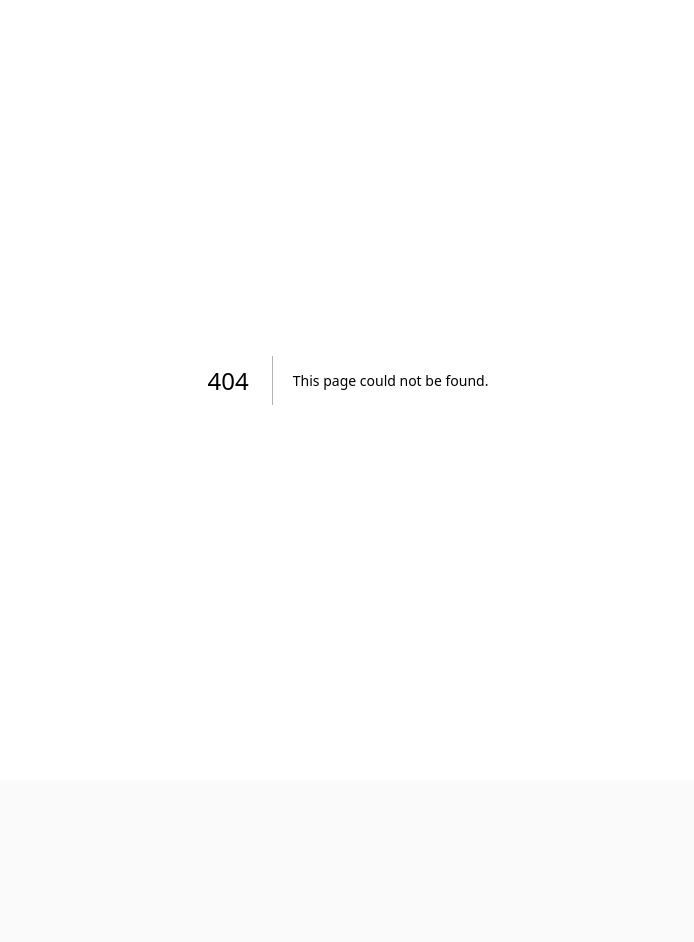
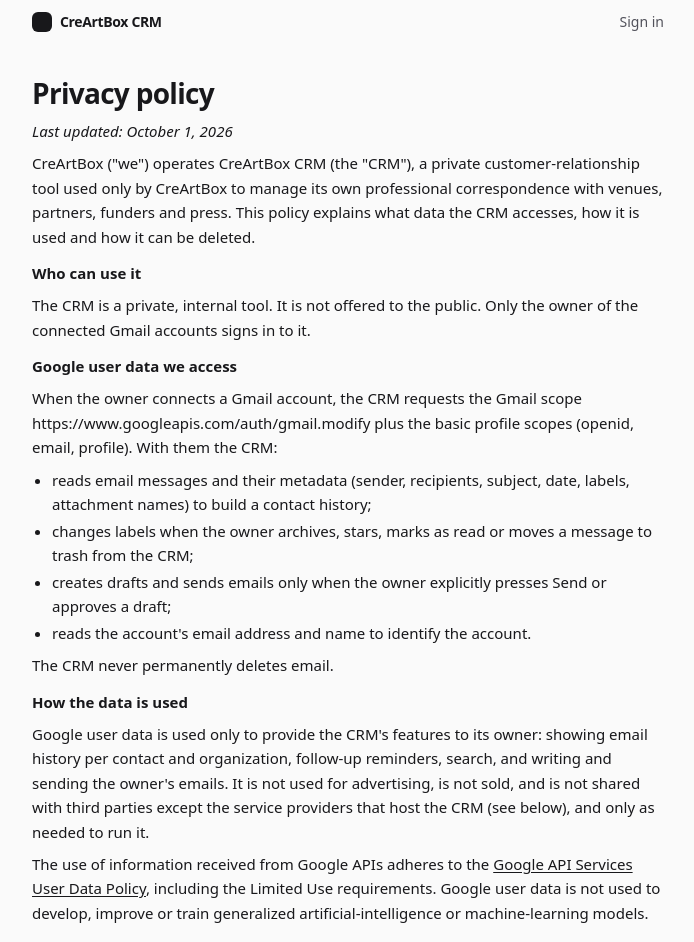
Before and after one commit to gaawi/crm, a Next.js app: page /privacy in a window 1280 px wide. Before the commit this address had no page. Shown: the part 20-962 px from the top of the page, without its empty margins (292-986 px from the left). Before the commit the page ends 800 px from the top, so only its background shows below. Built offline with nearby package versions, Linux system fonts and the light colour scheme.

Commit message:
Public About and Privacy pages served by the app (for Google's OAuth consent screen)
Co-Authored-By: Claude Opus 5.5 <noreply@anthropic.com>
Claude-Session: https://claude.ai/code/session_01W5x7KvPhwiNC2Nw7uB2TWH

```diff
--- /dev/null
+++ b/app/(public)/about/page.tsx
@@ -0,0 +1,25 @@
+import type { Metadata } from "next";
+import Link from "next/link";
+import { APP_NAME } from "@/lib/legal";
+
+export const metadata: Metadata = { title: APP_NAME };
+
+export default function AboutPage() {
+  return (
+    <article className="flex flex-col gap-4 text-[15px] leading-relaxed text-fg">
+      <h1 className="text-[28px] font-bold leading-tight tracking-tight">{APP_NAME}</h1>
+      <p>
+        {APP_NAME} is the private tool CreArtBox uses to manage its professional correspondence with venues, partners, funders and
+        press: one contact history across its Gmail accounts, follow-up reminders and a simple pipeline.
+      </p>
+      <p>
+        It is an internal tool, not a public service: only the CreArtBox team signs in. Emails are sent only when the owner presses
+        Send or approves a draft.
+      </p>
+      <p>
+        Read the <Link href="/privacy" className="underline underline-offset-2">privacy policy</Link> for how Google user data is
+        handled. Questions: <a href="mailto:info@creartbox.nyc" className="underline underline-offset-2">info@creartbox.nyc</a>.
+      </p>
+    </article>
+  );
+}
--- /dev/null
+++ b/app/(public)/layout.tsx
@@ -0,0 +1,31 @@
+import Link from "next/link";
+import { APP_NAME } from "@/lib/legal";
+
+/** Public pages (no sign-in): the home page and privacy policy for Google's consent screen. */
+export default function PublicLayout({ children }: { children: React.ReactNode }) {
+  return (
+    <div className="mx-auto flex min-h-dvh w-full max-w-2xl flex-col px-5 pb-[calc(env(safe-area-inset-bottom)+2rem)] pt-[calc(env(safe-area-inset-top)+2rem)]">
+      <header className="mb-8 flex items-center justify-between gap-3">
+        <Link href="/about" className="flex items-center gap-2 text-sm font-semibold tracking-tight">
+          <span className="inline-block size-5 rounded-md bg-accent" aria-hidden />
+          {APP_NAME}
+        </Link>
+        <Link href="/login" className="text-sm text-muted hover:text-fg">
+          Sign in
+        </Link>
+      </header>
+      <main className="flex-1">{children}</main>
+      <footer className="mt-12 flex gap-4 text-xs text-subtle">
+        <Link href="/about" className="hover:text-muted">
+          About
+        </Link>
+        <Link href="/privacy" className="hover:text-muted">
+          Privacy policy
+        </Link>
+        <a href="mailto:info@creartbox.nyc" className="hover:text-muted">
+          info@creartbox.nyc
+        </a>
+      </footer>
+    </div>
+  );
+}
--- /dev/null
+++ b/app/(public)/privacy/page.tsx
@@ -0,0 +1,14 @@
+import type { Metadata } from "next";
+import Markdown from "react-markdown";
+import { APP_NAME, PRIVACY_POLICY_MD } from "@/lib/legal";
+
+export const metadata: Metadata = { title: `Privacy policy — ${APP_NAME}` };
+
+export default function PrivacyPage() {
+  return (
+    <article className="prose-chat text-[15px] leading-relaxed text-fg">
+      <h1 className="mb-4 text-[28px] font-bold leading-tight tracking-tight">Privacy policy</h1>
+      <Markdown components={{ img: () => null }}>{PRIVACY_POLICY_MD}</Markdown>
+    </article>
+  );
+}
--- /dev/null
+++ b/lib/legal.ts
@@ -0,0 +1,73 @@
+/** Public texts for the OAuth consent screen (home page and privacy policy). */
+
+export const APP_NAME = "CreArtBox CRM";
+
+export const PRIVACY_POLICY_MD = `_Last updated: October 1, 2026_
+
+CreArtBox ("we") operates CreArtBox CRM (the "CRM"), a private customer-relationship tool
+used only by CreArtBox to manage its own professional correspondence with
+venues, partners, funders and press. This policy explains what data the CRM
+accesses, how it is used and how it can be deleted.
+
+## Who can use it
+
+The CRM is a private, internal tool. It is not offered to the public. Only the
+owner of the connected Gmail accounts signs in to it.
+
+## Google user data we access
+
+When the owner connects a Gmail account, the CRM requests the Gmail scope
+https://www.googleapis.com/auth/gmail.modify plus the basic profile scopes
+(openid, email, profile). With them the CRM:
+
+- reads email messages and their metadata (sender, recipients, subject, date,
+  labels, attachment names) to build a contact history;
+- changes labels when the owner archives, stars, marks as read or moves a
+  message to trash from the CRM;
+- creates drafts and sends emails only when the owner explicitly presses
+  Send or approves a draft;
+- reads the account's email address and name to identify the account.
+
+The CRM never permanently deletes email.
+
+## How the data is used
+
+Google user data is used only to provide the CRM's features to its owner:
+showing email history per contact and organization, follow-up reminders,
+search, and writing and sending the owner's emails. It is not used for
+advertising, is not sold, and is not shared with third parties except the
+service providers that host the CRM (see below), and only as needed to run it.
+
+The use of information received from Google APIs adheres to the
+[Google API Services User Data Policy](https://developers.google.com/terms/api-services-user-data-policy),
+including the Limited Use requirements. Google user data is not used to
+develop, improve or train generalized artificial-intelligence or
+machine-learning models.
+
+## Storage and security
+
+- Data is stored in a private database (Supabase, United States) and the
+  application runs on Vercel. Both encrypt data in transit (TLS).
+- Google access and refresh tokens are encrypted at rest (AES-256-GCM).
+- Access to the CRM requires the owner's password. No public user accounts
+  exist.
+
+## Optional AI assistance
+
+If the owner turns on AI drafting, the content of selected emails is sent to
+Anthropic's API only to generate a draft for the owner to review. Anthropic
+does not use API data to train its models. This feature is off unless enabled.
+
+## Retention and deletion
+
+- Disconnecting a Gmail account in the CRM's Settings revokes its Google
+  access and deletes its tokens; removing the account also deletes its stored
+  emails.
+- Access can also be revoked at any time at
+  [myaccount.google.com/permissions](https://myaccount.google.com/permissions).
+- To request deletion of any data, write to info@creartbox.nyc.
+
+## Contact
+
+CreArtBox — info@creartbox.nyc — https://creartbox.nyc
+`;
--- a/proxy.ts
+++ b/proxy.ts
@@ -11,6 +11,9 @@ import { SESSION_COOKIE, verifySessionToken } from "@/lib/session";
  */
 const PUBLIC_PREFIXES = [
   "/login",
+  // Home page and privacy policy for Google's OAuth consent screen.
+  "/about",
+  "/privacy",
   "/api/gmail/push",
   "/api/cron/",
   "/api/sync/",
```
Also changed, not shown: 1 other file (tests, documents, lock files or other folders).
